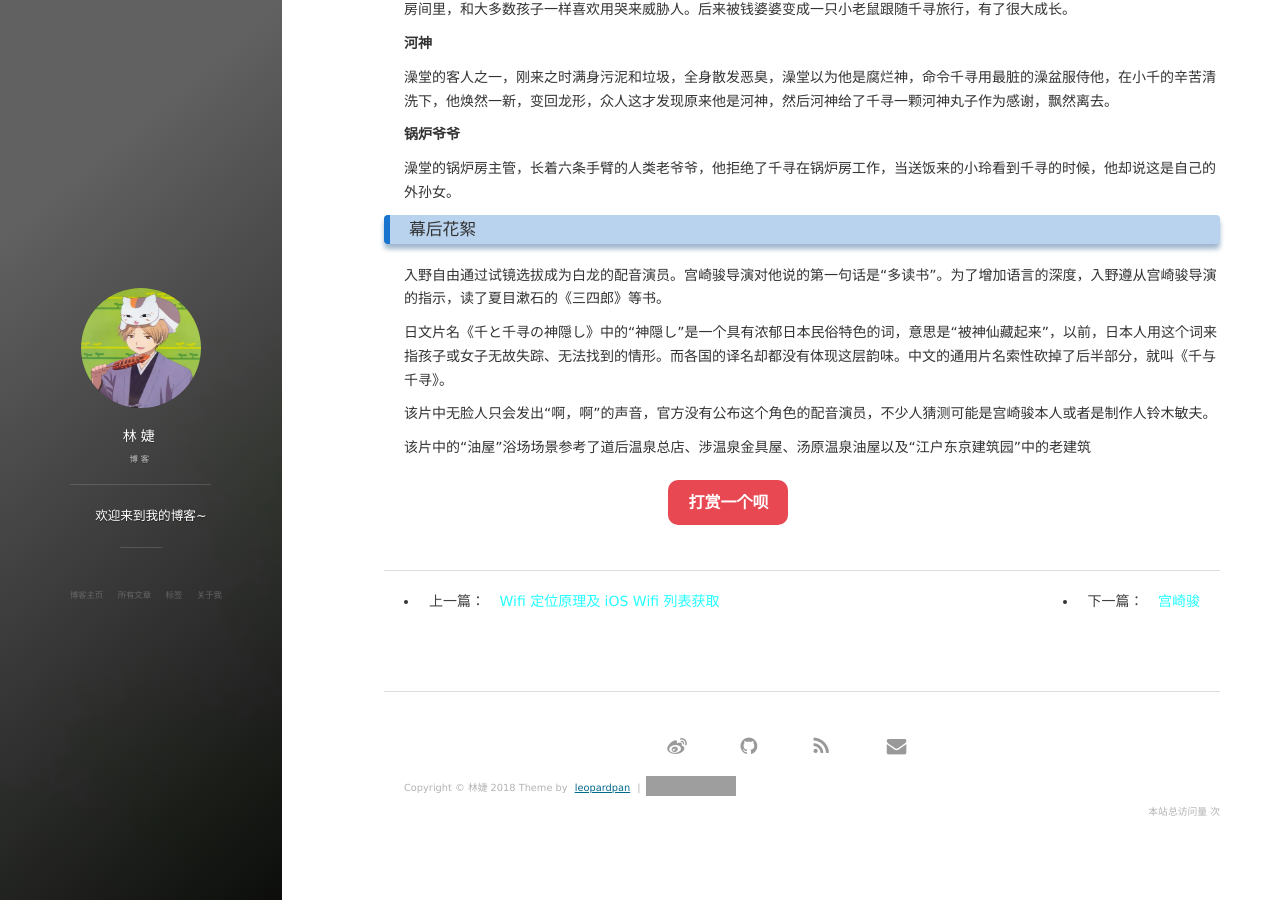
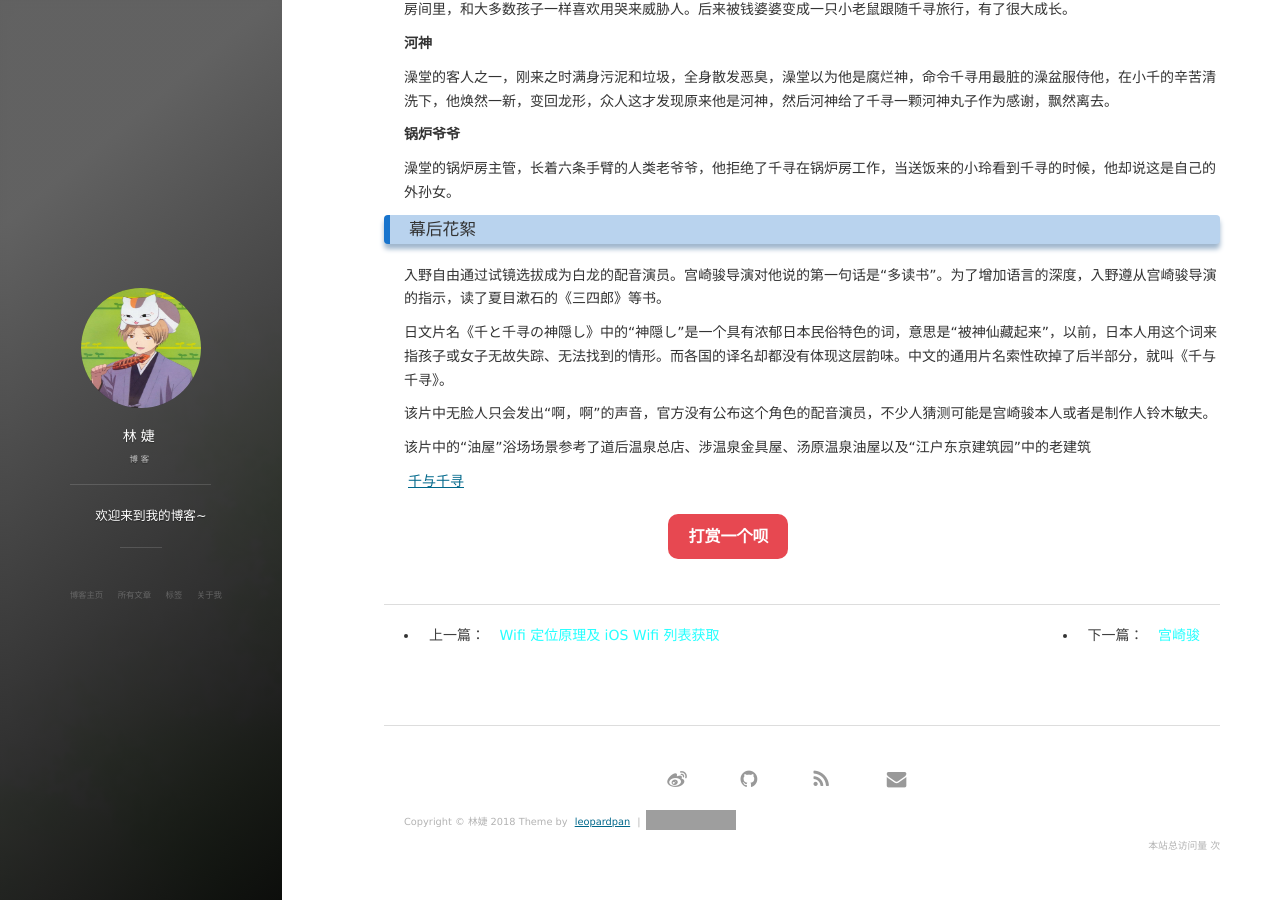
Before and after one commit to ywhlqm/L55J.github.io, a Jekyll site: the page built from _posts/2018-06-20-千与千寻.md, in a window 1280 px wide and 900 px high, scrolled down 1096 px. Built offline with Jekyll 4.4.1, drawn with Linux system fonts in a browser that asks for light colours; nearby versions of some CDN libraries; comment, search, counter and statistics services are not loaded; grey boxes are pictures that could not be loaded.

Commit message:
Update 2018-06-20-千与千寻.md

```diff
--- a/_posts/2018-06-20-千与千寻.md
+++ b/_posts/2018-06-20-千与千寻.md
@@ -53,3 +53,6 @@ tag: 宫崎骏
 该片中无脸人只会发出“啊，啊”的声音，官方没有公布这个角色的配音演员，不少人猜测可能是宫崎骏本人或者是制作人铃木敏夫。
 
 该片中的“油屋”浴场场景参考了道后温泉总店、涉温泉金具屋、汤原温泉油屋以及“江户东京建筑园”中的老建筑
+
+
+[千与千寻](https://v.qq.com/x/page/l0100kz465d.html%EF%BC%89/)
```
